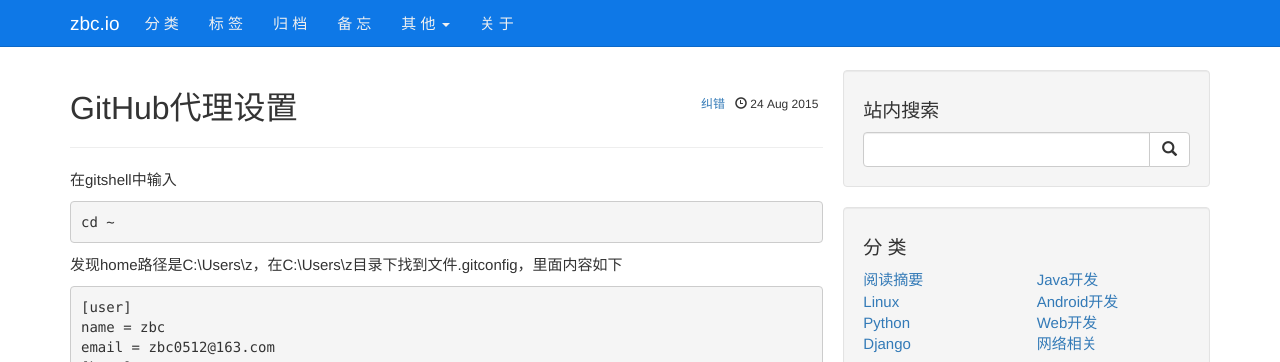
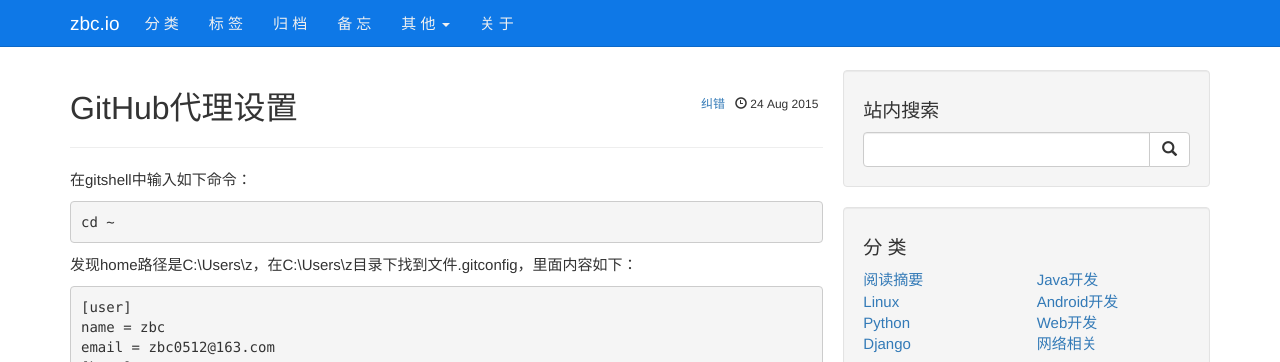
Before and after one commit to zbc0512/zbc0512.github.io, a Jekyll site: the page built from _posts/2015-08-24-github-proxy.md, in a window 1280 px wide and 1116 px high. Shown: the top 362 px of the window. Built offline with Jekyll 4.4.1, drawn with Linux system fonts in a browser that asks for light colours; nearby versions of some CDN libraries; library files that are not in the unit come from our copies; comment, search, counter and statistics services are not loaded.

Commit message:
Update 2015-08-24-github-proxy.md

```diff
--- a/_posts/2015-08-24-github-proxy.md
+++ b/_posts/2015-08-24-github-proxy.md
@@ -5,11 +5,11 @@ title: "GitHub代理设置"
 tags: "GitHub"
 ---
 
-在gitshell中输入
+在gitshell中输入如下命令：
 
     cd ~
 
-发现home路径是C:\Users\z，在C:\Users\z目录下找到文件.gitconfig，里面内容如下
+发现home路径是C:\Users\z，在C:\Users\z目录下找到文件.gitconfig，里面内容如下：
 
     [user]
     name = zbc
```
